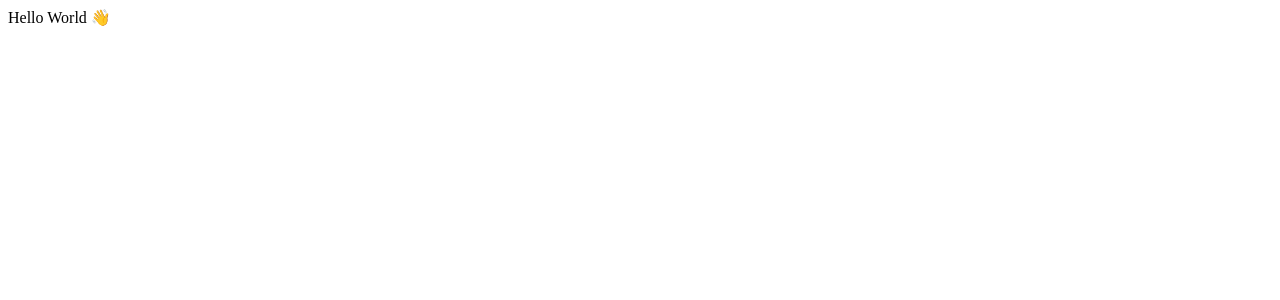
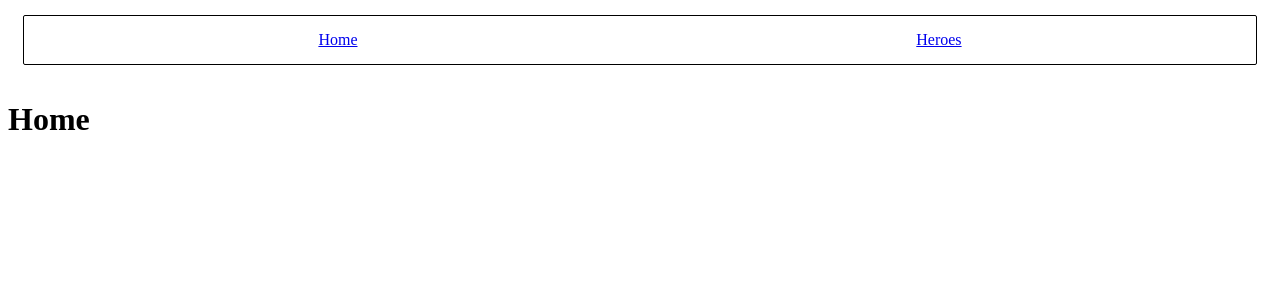
Before and after one commit to LI05062017/Superheroes, a React (Create React App) app in the folder client/: page / in a window 1280 px wide. Shown: the top 300 px of the page. Built offline with nearby package versions, Linux system fonts and the light colour scheme.

Commit message:
second commit

```diff
--- a/client/src/App.js
+++ b/client/src/App.js
@@ -1,6 +1,21 @@
 import React from 'react'
+import {
+  BrowserRouter as Router,
+  Route,
+} from 'react-router-dom'
+import Heroes from './Heroes'
+import Home from './Home'
+import NavBar from './NavBar'
 
-const App = () => <div> Hello World 👋 </div>
+
+const App = () =>
+<Router>
+   <div>
+    <NavBar />
+    <Route exact path='/' component={Home} />
+    <Route path='/heroes' component={Heroes} />
+   </div>
+</Router>
 
 
 export default App
--- /dev/null
+++ b/client/src/Heroes.js
@@ -0,0 +1,11 @@
+import React from 'react'
+import {
+  Link
+} from 'react-router-dom'
+const Heroes = () =>
+  <div>
+    <h3> Heroes</h3>
+  </div>
+
+
+export default Heroes
--- /dev/null
+++ b/client/src/Home.js
@@ -0,0 +1,17 @@
+import React from 'react'
+
+const styleHome = {
+  container: {
+    display: 'flex',
+    alignItems: 'center',
+    jsutifyContent: 'center'
+  }
+}
+
+const Home = () =>
+  <div style={styleHome.container}>
+    <h1> Home </h1>
+    </div>
+
+
+export default Home
--- /dev/null
+++ b/client/src/NavBar.js
@@ -0,0 +1,28 @@
+import React from 'react'
+import {
+  Link
+} from 'react-router-dom'
+
+const styleNav = {
+  container: {
+    padding: '15px',
+    margin: '15px',
+    display: 'flex',
+    alignItems: 'center',
+    justifyContent: 'center',
+    justifyContent: 'space-around',
+    border: '1px solid black',
+    borderRadius: '2px',
+
+
+  }
+}
+
+const NavBar = () =>
+
+  <nav style={styleNav.container}>
+    <Link to ='/'>Home</Link>
+    <Link to ='/heroes'>Heroes</Link>
+  </nav>
+
+export default NavBar
```
Also changed, not shown: 1 other file (tests, documents, lock files or other folders).
